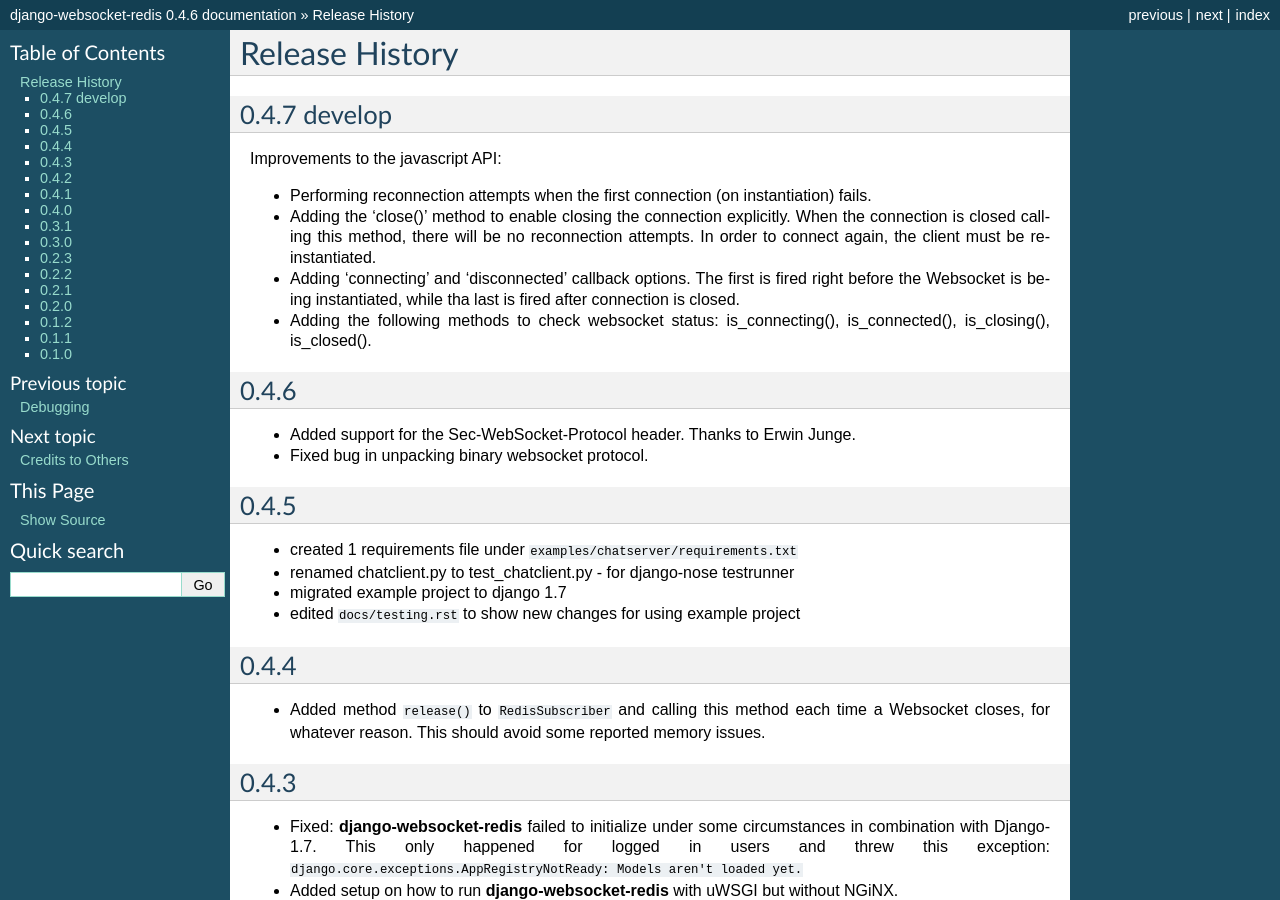
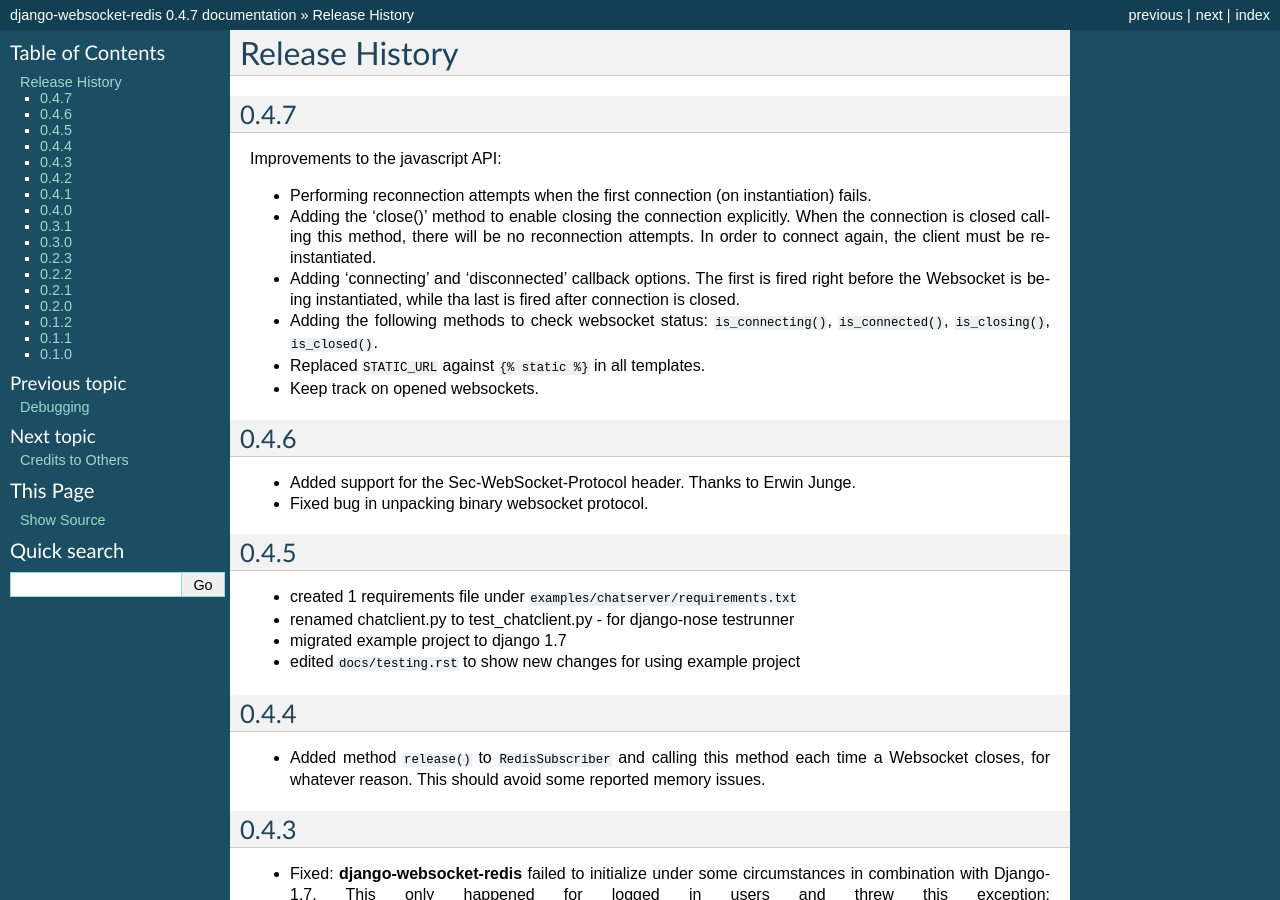
Before and after one commit to jrief/django-websocket-redis, a Sphinx documentation site: the page built from docs/changelog.rst, in a window 1280 px wide and 900 px high. Built offline with Sphinx 7.4.7, drawn with Linux system fonts in a browser that asks for light colours; some of the changed text lies outside the part shown.

Commit message:
bump to version 0.4.7

```diff
--- a/docs/changelog.rst
+++ b/docs/changelog.rst
@@ -4,14 +4,20 @@
 Release History
 ===============
 
-0.4.7 develop
--------------
+0.4.7
+-----
 Improvements to the javascript API:
 
 * Performing reconnection attempts when the first connection (on instantiation) fails.
-* Adding the 'close()' method to enable closing the connection explicitly. When the connection is closed calling this method, there will be no reconnection attempts. In order to connect again, the client must be re-instantiated.
-* Adding 'connecting' and 'disconnected' callback options. The first is fired right before the Websocket is being instantiated, while tha last is fired after connection is closed.
-* Adding the following methods to check websocket status: is_connecting(), is_connected(), is_closing(), is_closed().
+* Adding the 'close()' method to enable closing the connection explicitly. When the connection is
+  closed calling this method, there will be no reconnection attempts. In order to connect again,
+  the client must be re-instantiated.
+* Adding 'connecting' and 'disconnected' callback options. The first is fired right before the
+  Websocket is being instantiated, while tha last is fired after connection is closed.
+* Adding the following methods to check websocket status: ``is_connecting()``, ``is_connected()``,
+  ``is_closing()``, ``is_closed()``.
+* Replaced ``STATIC_URL`` against ``{% static %}`` in all templates.
+* Keep track on opened websockets.
 
 0.4.6
 -----
--- a/ws4redis/__init__.py
+++ b/ws4redis/__init__.py
@@ -1,2 +1,2 @@
 # -*- coding: utf-8 -*-
-__version__ = '0.4.6'
+__version__ = '0.4.7'
```
Also changed, not shown: 1 other file.
